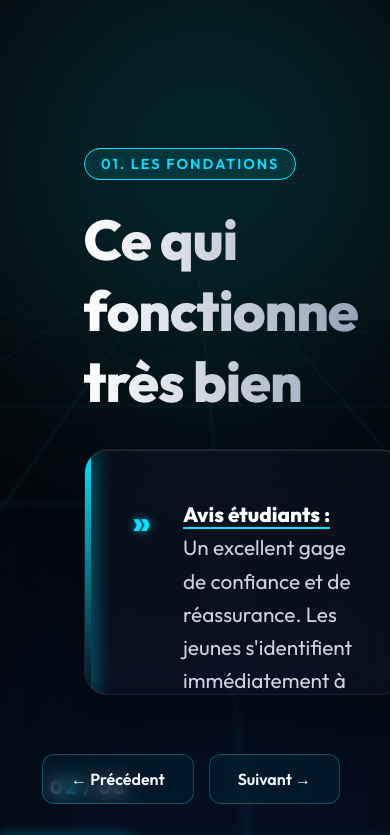
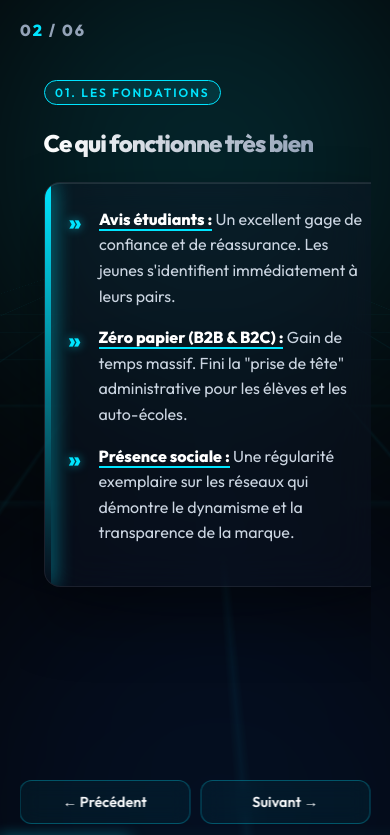
Before and after one commit to Annette-Okoronkwo/ProjetPermisFastCodeHtmlParAnnette, a plain HTML site: page index.html in a window 390 px wide. Both pictures are taken after a click on the button "Suivant →". Shown: the top 835 px of the page. Drawn offline with Linux system fonts and the light colour scheme.

Commit message:
Update index.html

```diff
--- a/index.html
+++ b/index.html
@@ -160,7 +160,6 @@
             transform-style: preserve-3d;
         }
 
-        /* Ligne décorative style "Vitesse" sur le côté de la box */
         .content-box::before {
             content: '';
             position: absolute;
@@ -175,10 +174,7 @@
             box-shadow: 20px 40px 70px rgba(0, 0, 0, 0.5), inset 0 1px 0 rgba(255, 255, 255, 0.15);
         }
 
-        /* Apparition en cascade des listes (Staggering) */
-        ul {
-            list-style: none; padding: 0; margin: 0;
-        }
+        ul { list-style: none; padding: 0; margin: 0; }
 
         li {
             font-size: 1.3rem;
@@ -191,12 +187,10 @@
             transform: translateX(-30px);
         }
 
-        /* Délais d'apparition pour les éléments de la liste */
         .slide.active li:nth-child(1) { transition: all 0.5s ease 0.3s; opacity: 1; transform: translateX(0); }
         .slide.active li:nth-child(2) { transition: all 0.5s ease 0.5s; opacity: 1; transform: translateX(0); }
         .slide.active li:nth-child(3) { transition: all 0.5s ease 0.7s; opacity: 1; transform: translateX(0); }
 
-        /* Icône personnalisée pour les listes */
         li::before {
             content: "»";
             position: absolute;
@@ -209,9 +203,7 @@
             transition: transform 0.3s ease;
         }
 
-        li:hover::before {
-            transform: translateX(5px);
-        }
+        li:hover::before { transform: translateX(5px); }
 
         .highlight {
             color: #fff;
@@ -244,7 +236,6 @@
             transform: rotateY(-5deg) rotateX(5deg) scale(1.05);
         }
 
-        /* Effet TikTok pour le Hashtag */
         .tiktok-glitch {
             font-size: 3.5rem;
             font-weight: 900;
@@ -328,7 +319,6 @@
             100% { background-position: -100% 0; }
         }
 
-        /* Indicateur de numéro de slide */
         .slide-counter {
             position: fixed;
             bottom: 45px;
@@ -340,21 +330,98 @@
             z-index: 100;
         }
         .slide-counter span { color: var(--primary); }
+
+        /* =========================================
+           NOUVEAU : RESPONSIVE DESIGN (Mobiles & Tablettes)
+           ========================================= */
+        @media screen and (max-width: 850px) {
+            .slide {
+                padding: 5rem 1.5rem 6rem 1.5rem; /* Espace en haut pour le compteur, en bas pour les boutons */
+                height: 100%;
+                justify-content: flex-start;
+                overflow-y: auto; /* Permet de scroller si le contenu est trop grand */
+            }
+
+            /* Masquer la barre de scroll pour l'esthétique sur mobile */
+            .slide::-webkit-scrollbar { display: none; }
+
+            h1 { font-size: 2.8rem; }
+            h2 { font-size: 1.8rem; margin-bottom: 1.5rem; line-height: 1.2; }
+
+            /* Surcharge forcée des styles en ligne (p, span, h3) pour mobile */
+            .slide p, .slide span {
+                font-size: 1rem !important;
+                line-height: 1.5 !important;
+            }
+            .slide h3 { font-size: 1.3rem !important; margin-bottom: 0.5rem; }
+
+            .content-box {
+                padding: 1.5rem;
+                border-radius: 16px;
+            }
+
+            li {
+                font-size: 1rem;
+                padding-left: 30px;
+                margin-bottom: 1rem;
+            }
+            li::before { font-size: 1.4rem; top: -2px; }
+
+            .tiktok-glitch {
+                font-size: 1.8rem;
+                word-wrap: break-word; /* Évite que le texte ne déborde */
+                margin: 1rem 0;
+            }
+
+            .image-container img {
+                max-width: 100%;
+                max-height: 30vh;
+            }
+
+            /* Réorganisation de la navigation en bas, centrée */
+            .controls {
+                right: 50%;
+                transform: translateX(50%);
+                bottom: 20px;
+                width: 90%;
+                justify-content: space-between;
+                gap: 10px;
+            }
+
+            button {
+                padding: 12px 15px;
+                font-size: 0.9rem;
+                flex: 1; /* Prend l'espace disponible */
+                justify-content: center;
+            }
+
+            /* Compteur déplacé en haut à gauche pour dégager l'espace en bas */
+            .slide-counter {
+                bottom: auto;
+                top: 20px;
+                left: 20px;
+                font-size: 1rem;
+            }
+        }
+
+        @media screen and (max-width: 480px) {
+            h1 { font-size: 2.2rem; }
+            h2 { font-size: 1.5rem; }
+            .tiktok-glitch { font-size: 1.5rem; }
+            .badge { font-size: 0.75rem; padding: 4px 10px; }
+        }
     </style>
 </head>
 <body>
 
-    <!-- Fond animé créatif -->
     <div class="grid-bg"></div>
     <div class="orb orb-1"></div>
     <div class="orb orb-2"></div>
 
-    <!-- Numéro de slide en bas à gauche -->
     <div class="slide-counter">0<span id="currentCounter">1</span> / 06</div>
 
     <div class="presentation-container" id="presentation">
 
-        <!-- Slide 1: Titre -->
         <div class="slide active">
             <div class="badge">Session de Recrutement</div>
             <h1>Audit <span>PermiFast</span></h1>
@@ -364,7 +431,6 @@
             </p>
         </div>
 
-        <!-- Slide 2: Points Forts -->
         <div class="slide">
             <div class="badge">01. Les Fondations</div>
             <h2>Ce qui fonctionne très bien</h2>
@@ -377,7 +443,6 @@
             </div>
         </div>
 
-        <!-- Slide 3: Axes d'amélioration 1 -->
         <div class="slide">
             <div class="badge">02. Les Opportunités</div>
             <h2>Axes de progression (1/2)</h2>
@@ -389,7 +454,6 @@
             </div>
         </div>
 
-        <!-- Slide 4: Axes d'amélioration 2 -->
         <div class="slide">
             <div class="badge">02. Les Opportunités</div>
             <h2>Axes de progression (2/2)</h2>
@@ -401,7 +465,6 @@
             </div>
         </div>
 
-        <!-- Slide 5: Proposition de Logo -->
         <div class="slide" style="align-items: center; text-align: center;">
             <div class="badge">03. Design System</div>
             <h2>Proposition d'évolution visuelle</h2>
@@ -409,12 +472,10 @@
                 Une piste d'exploration créative intégrant la notion de vitesse (compteur) et des typographies ancrées dans l'univers de la mobilité moderne.
             </p>
             <div class="image-container">
-                <!-- L'image locale s'affichera ici -->
                 <img src="PermisFast.png" alt="Propositions de logos PermiFast">
             </div>
         </div>
 
-        <!-- Slide 6: Plan d'action avec effet TikTok -->
         <div class="slide">
             <div class="badge" style="border-color: var(--tiktok-red); color: #fff; background: rgba(255,0,80,0.2);">04. Action Immédiate</div>
             <h2>Ma priorité de la Semaine 1</h2>
@@ -455,14 +516,11 @@
         const counter = document.getElementById('currentCounter');
 
         function updateUI() {
-            // Activer/Désactiver les boutons
             btnPrev.disabled = currentSlide === 0;
             btnNext.disabled = currentSlide === slides.length - 1;
 
-            // Mise à jour du compteur
             counter.innerText = currentSlide + 1;
 
-            // Mise à jour de la barre de progression
             const progress = ((currentSlide + 1) / slides.length) * 100;
             progressBar.style.width = progress + '%';
         }
@@ -472,6 +530,10 @@
                 slide.classList.remove('active');
                 if (i === index) {
                     slide.classList.add('active');
+                    // Sur mobile, remonter en haut de la slide au changement
+                    if (window.innerWidth <= 850) {
+                        slide.scrollTop = 0;
+                    }
                 }
             });
             updateUI();
@@ -491,16 +553,14 @@
             }
         }
 
-        // Navigation avec les flèches du clavier et la barre espace
         document.addEventListener('keydown', (e) => {
             if (e.key === 'ArrowRight' || e.key === ' ') {
-                if(e.key === ' ') e.preventDefault(); // Empêche le scroll de la page avec espace
+                if(e.key === ' ') e.preventDefault();
                 nextSlide();
             }
             if (e.key === 'ArrowLeft') prevSlide();
         });
 
-        // Initialisation
         updateUI();
     </script>
 </body>
```
